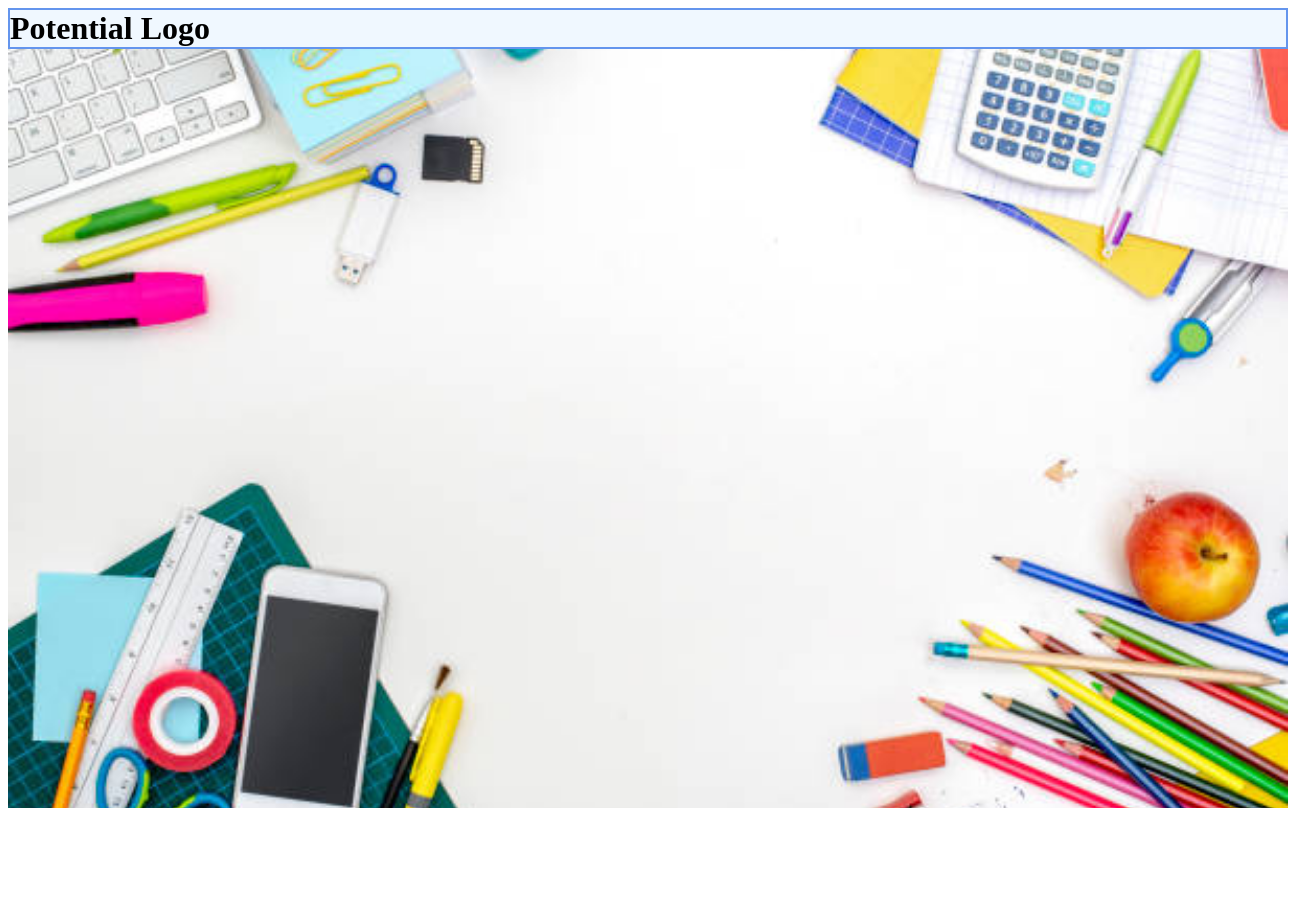
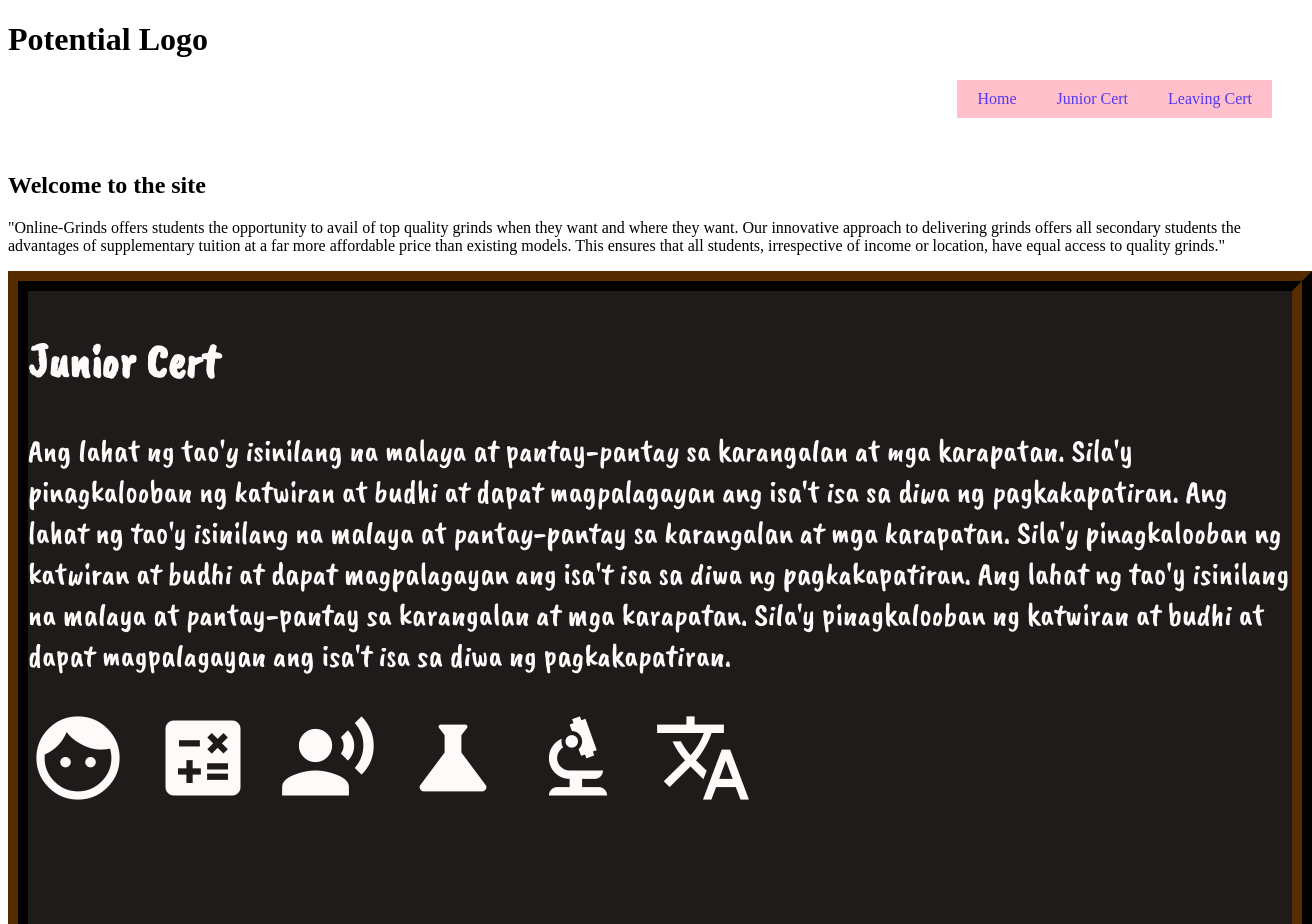
Before and after one commit to Forgottenit/my-second-repo, a plain HTML site: page index.html in a window 1280 px wide. Shown: the top 924 px of the page, 1312 px wide, since content can reach past the window. Before the commit the page ends 808 px from the top, so only its background shows below. Drawn offline with nearby package versions, Linux system fonts and the light colour scheme.

Commit message:
header and main body with graphics and fonts added

```diff
--- a/assets/css/style.css
+++ b/assets/css/style.css
@@ -1,4 +1,7 @@
-.bg{
+@import url('https://fonts.googleapis.com/css2?family=Caveat+Brush&family=Roboto&display=swap');
+
+/* background image */
+/* .bg{
     background:url("../images/istockphoto-1032660462-612x612.jpg") no-repeat;
     height: 100%;
     width: 100%;
@@ -7,12 +10,87 @@
     background-repeat: no-repeat;
     background-size: cover;
     position: absolute;
-}
+    /* z-index: -1; */
+/* } */ */
 
 .logo{
-    display: block;
+    display: flex;
     border: 2px solid cornflowerblue;
     background-color: aliceblue;
     margin-top: 0;
+    position: absolute;
 
 }
+
+#menu{
+    list-style-type: none;
+    display: flex;
+    justify-content:flex-end;
+    margin-right: 0px;
+    position: relative;
+}
+
+li a, .dropbtn {
+    display: flex;
+    background-color: pink;
+    color: rgb(84, 57, 241);
+    text-align: center;
+    padding: 10px 20px;
+    text-decoration: none;
+  }
+
+  li a:hover, .dropdown:hover .dropbtn {
+    background-color: rgb(74, 184, 76);
+  }
+
+  li.dropdown {
+    display: block;
+  }
+
+  .dropdown-content {
+    display: none;
+    position: relative;
+  }
+
+  .dropdown-content a {
+    color: black;
+    padding: 10px 20px;
+    display: block;
+    text-align: left;
+  }
+
+  .dropdown-content a:hover {
+    background-color: #f1f1f1;
+}
+
+  .dropdown:hover .dropdown-content {
+    display: block;
+  }
+
+  #welcome{
+    /* z-index: 1; */
+    /* margin-top: 70px; */
+    /* position: absolute; */
+  }
+
+  #junior{
+    /* position: relative; */
+    font-family: 'Caveat Brush';
+    font-size: 2em;
+
+    color: rgb(252, 251, 250);
+    height: 900px;
+    width: 100%;
+    background-color: rgb(32, 27, 27);
+    border: 20px ridge rgb(87, 45, 0);
+  }
+
+  #senior{
+    /* position: relative; */
+  }
+
+  #teacher{
+    /* position: relative; */
+  }
+
+  .material-icons.md-100 { font-size: 100px; }
--- a/index.html
+++ b/index.html
@@ -1,5 +1,6 @@
 <!DOCTYPE html>
 <html lang="en">
+
 <head>
     <meta charset="UTF-8">
     <meta http-equiv="X-UA-Compatible" content="IE=edge">
@@ -7,14 +8,84 @@
     <title>Document</title>
     <link rel="stylesheet" href="assets/css/style.css">
 
+    <link href="https://fonts.googleapis.com/icon?family=Material+Icons"
+      rel="stylesheet">
+
 </head>
+
 <body>
     <div class="bg">
         <header>
-            <h1 class ="logo">Potential Logo</h1>
+            <h1 class="logo">Potential Logo</h1>
+            <nav>
+                <ul id="menu">
+                    <li><a href="index.html">Home</a></li>
+
+                    <li class="dropdown">
+                        <a href="#" class="droptn">Junior Cert</a>
+                        <div class="dropdown-content">
+                            <a>Students</a>
+                            <a>Teachers</a>
+                        </div>
+                    </li>
+                    <li class="dropdown">
+                        <a href="#" class="droptn">Leaving Cert</a>
+                        <div class="dropdown-content">
+                            <a>Students</a>
+                            <a>Teachers</a>
+                        </div>
+                    </li>
+
+
+                </ul>
+            </nav>
         </header>
 
     </div>
 
+    <section id="welcome">
+        <br>
+        <div>
+            <h1>Welcome to the site</h1>
+            <p>"Online-Grinds offers students the opportunity to avail of top quality grinds when they want and where
+                they
+                want. Our innovative approach to delivering grinds offers all secondary students the advantages of
+                supplementary tuition at a far more affordable price than existing models. This ensures that all
+                students,
+                irrespective of income or location, have equal access to quality grinds."</p>
+        </div>
+
+    </section>
+
+    <section>
+        <div id="junior">
+            <h1>Junior Cert</h1>
+            <p>Ang lahat ng tao'y isinilang na malaya at pantay-pantay sa karangalan at mga karapatan. Sila'y
+                pinagkalooban ng katwiran at budhi at dapat magpalagayan ang isa't isa sa diwa ng pagkakapatiran.
+                Ang lahat ng tao'y isinilang na malaya at pantay-pantay sa karangalan at mga karapatan. Sila'y
+                pinagkalooban ng katwiran at budhi at dapat magpalagayan ang isa't isa sa diwa ng pagkakapatiran.
+                Ang lahat ng tao'y isinilang na malaya at pantay-pantay sa karangalan at mga karapatan. Sila'y
+                pinagkalooban ng katwiran at budhi at dapat magpalagayan ang isa't isa sa diwa ng pagkakapatiran.</p>
+                <span class="material-icons md-100">face calculate
+                    record_voice_over science biotech translate
+                    </span>
+        </div>
+
+
+    </section>
+
+    <section>
+        <div id="senior">
+            <h1>Leaving Cert</h1>
+        </div>
+    </section>
+
+    <section>
+        <div id="teacher">
+            <h1>Teachers</h1>
+        </div>
+    </section>
+
 </body>
+
 </html>
```
